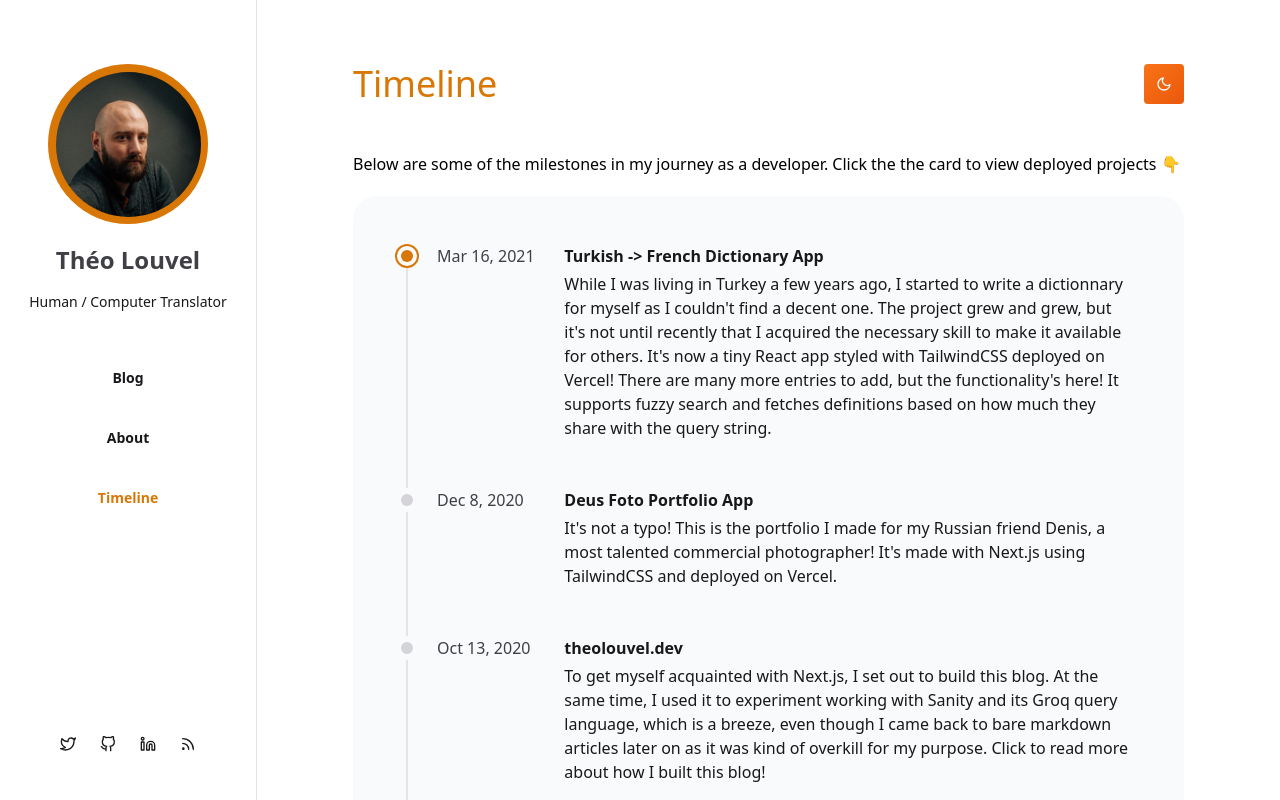
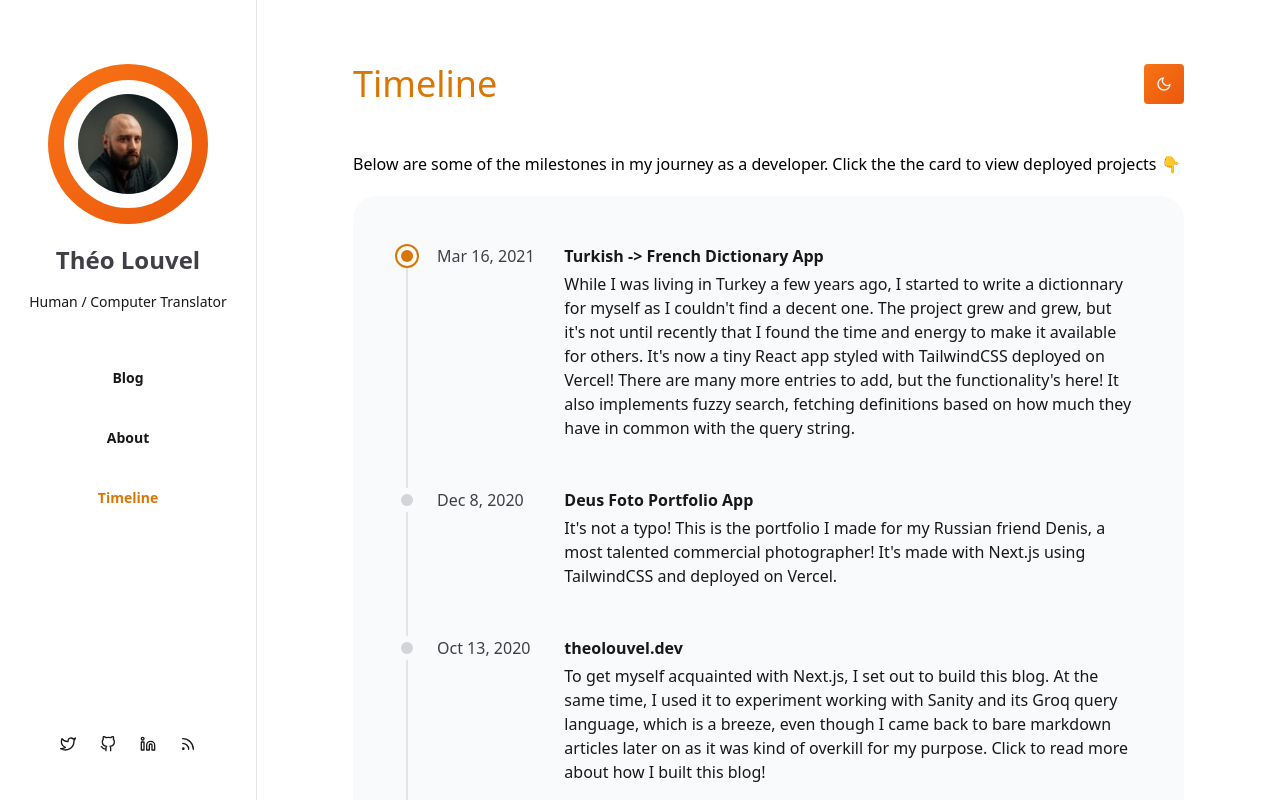
Before and after one commit to theophilelouvel/personal-site, a Next.js app: page /timeline in a window 1280 px wide. Shown: the top 800 px of the page. Built offline with nearby package versions, Linux system fonts and the light colour scheme.

Commit message:
fixed nested pages

```diff
--- a/components/Navigation/Social.js
+++ b/components/Navigation/Social.js
@@ -22,14 +22,16 @@ export default function Social() {
 		<div>
 			<div className="hidden md:flex mt-16 justify-center mb-5">
 				<Link href="/"><a>
-					<div className="bg-amber-600 w-40 h-40 rounded-full md:flex justify-center items-center">
-						<Image
-							src="/img/avatar.jpg"
-							alt="Théo Louvel's Portrait"
-							className="w-36 rounded-full"
-							width={145}
-							height={145}
-						/>
+					<div className="bg-gradient-to-br from-orange-500 to-orange-600 w-40 h-40 rounded-full flex flex-col text-center justify-center items-center">
+						<div className="bg-white dark:bg-bluegray-900 w-32 h-32 rounded-full flex flex-col text-center justify-center items-center">
+							<Image
+								src="/img/avatar.jpg"
+								alt="Théo Louvel's Portrait"
+								className="w-28 rounded-full"
+								width={100}
+								height={100}
+							/>
+						</div>
 					</div>
 				</a></Link>
 			</div>
--- a/pages/blog/[post].js
+++ b/pages/blog/[post].js
@@ -1,6 +1,4 @@
 import { getPostById, getPostsPaths } from 'lib/posts'
-
-import Layout from 'components/Layout'
 import MetaHeader from 'components/Social/MetaHeader'
 import Post from 'components/Post'
 
@@ -47,9 +45,7 @@ export default function PostPage({ source, frontMatter, slug }) {
 	}
 
 	return <>
-        <Layout>
 		<MetaHeader pageMeta={pageMeta} />
 		<Post content={source} frontMatter={frontMatter} slug={slug} />
-        </Layout>
 	</>
 }
--- a/tailwind.config.js
+++ b/tailwind.config.js
@@ -32,6 +32,11 @@ module.exports = {
 			pink: colors.pink,
 			rose: colors.rose
 		},
+		extend: {
+			spacing: {
+				'38': '149px'
+			}
+		}
 	},
 	variants: {
 		extend: {
--- a/utils/milestones.js
+++ b/utils/milestones.js
@@ -9,7 +9,7 @@ export const milestones = [
 		link: "https://dictionnaire-turc-francais.vercel.app/",
 		title: "Turkish -> French Dictionary App",
 		date: "2021-03-16",
-		description: "While I was living in Turkey a few years ago, I started to write a dictionnary for myself as I couldn't find a decent one. The project grew and grew, but it's not until recently that I acquired the necessary skill to make it available for others. It's now a tiny React app styled with TailwindCSS deployed on Vercel! There are many more entries to add, but the functionality's here! It supports fuzzy search and fetches definitions based on how much they share with the query string.",
+		description: "While I was living in Turkey a few years ago, I started to write a dictionnary for myself as I couldn't find a decent one. The project grew and grew, but it's not until recently that I found the time and energy to make it available for others. It's now a tiny React app styled with TailwindCSS deployed on Vercel! There are many more entries to add, but the functionality's here! It also implements fuzzy search, fetching definitions based on how much they have in common with the query string.",
 	},
 	{
 		link: "https://deus-foto.vercel.app/",
```
Also changed, not shown: components/Timeline.js (indentation only), public/img/avatar.jpg. Lines whose indentation alone changed are shown as unchanged.
